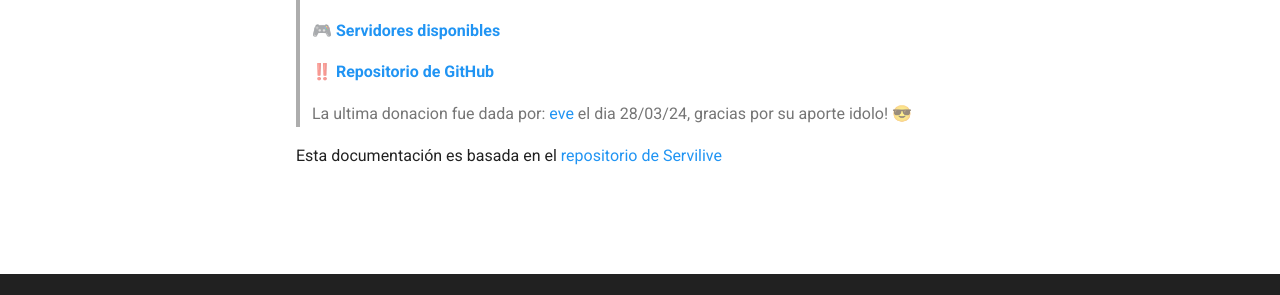
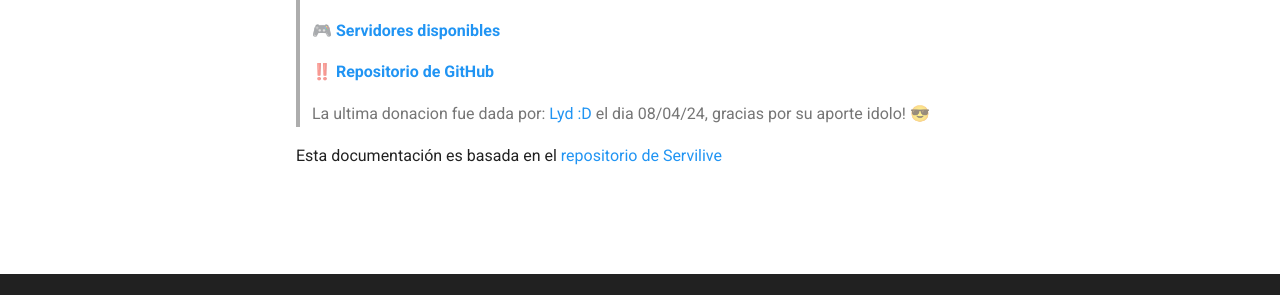
Before and after one commit to patagoniawarriors/docs, an MkDocs documentation site: the page built from docs/index.md, in a window 1280 px wide. Shown: the part 469-764 px from the top of the page. Built offline with MkDocs 1.6.1 and Material for MkDocs 9.7.7, drawn with Linux system fonts in a browser that asks for light colours.

Commit message:
Update index.md

```diff
--- a/docs/index.md
+++ b/docs/index.md
@@ -14,6 +14,6 @@
 
 > ‼️ **[Repositorio de GitHub](https://github.com/patagoniawarriors/docs)**
 
-> La ultima donacion fue dada por: [eve](https://steamcommunity.com/profiles/76561198134776627) el dia 28/03/24, gracias por su aporte idolo! 😎
+> La ultima donacion fue dada por: [Lyd :D](https://steamcommunity.com/id/Laconchadelamadreeee) el dia 08/04/24, gracias por su aporte idolo! 😎
 
 Esta documentación es basada en el [repositorio de Servilive](https://github.com/servilive/docs)
```
